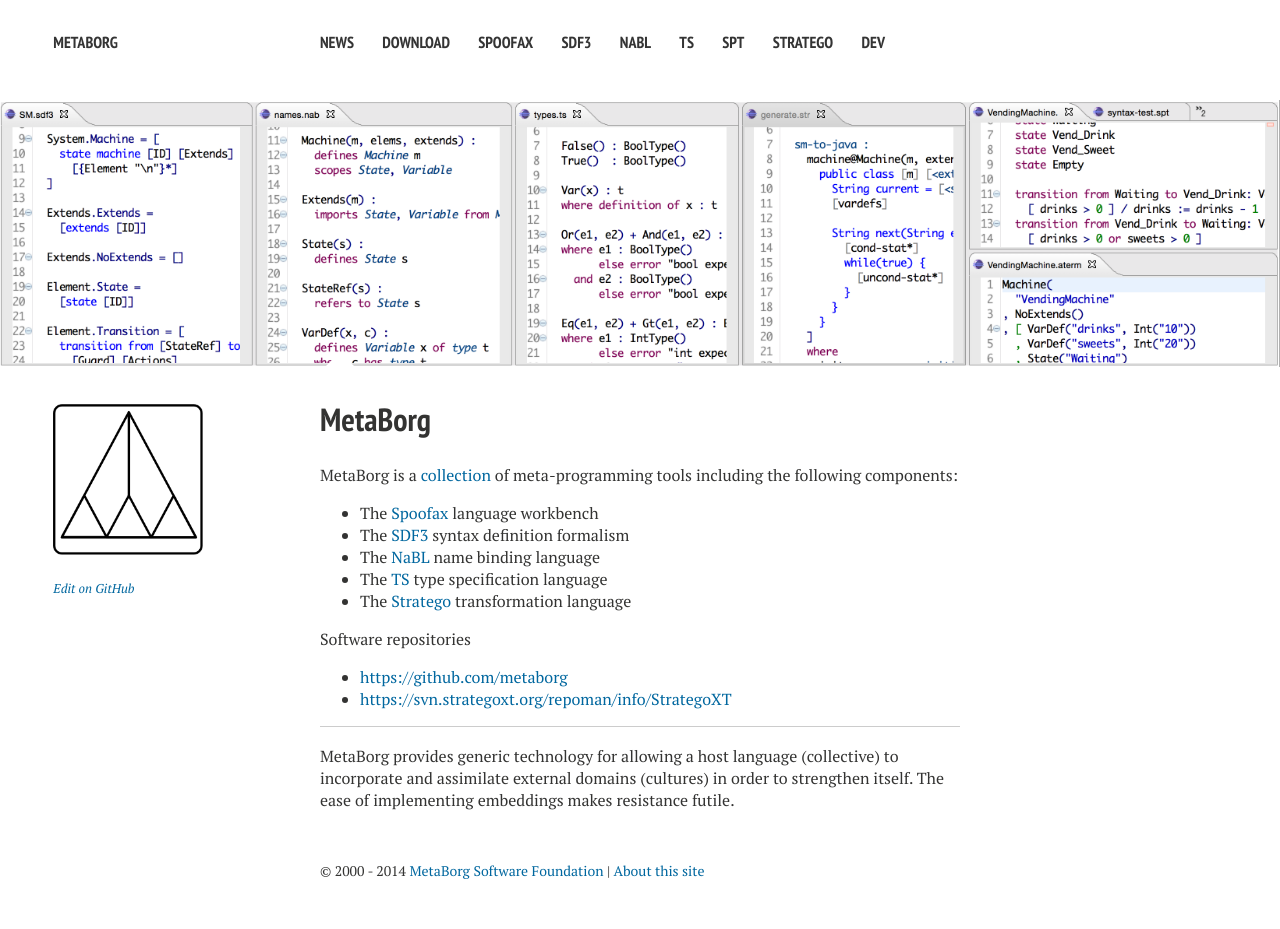
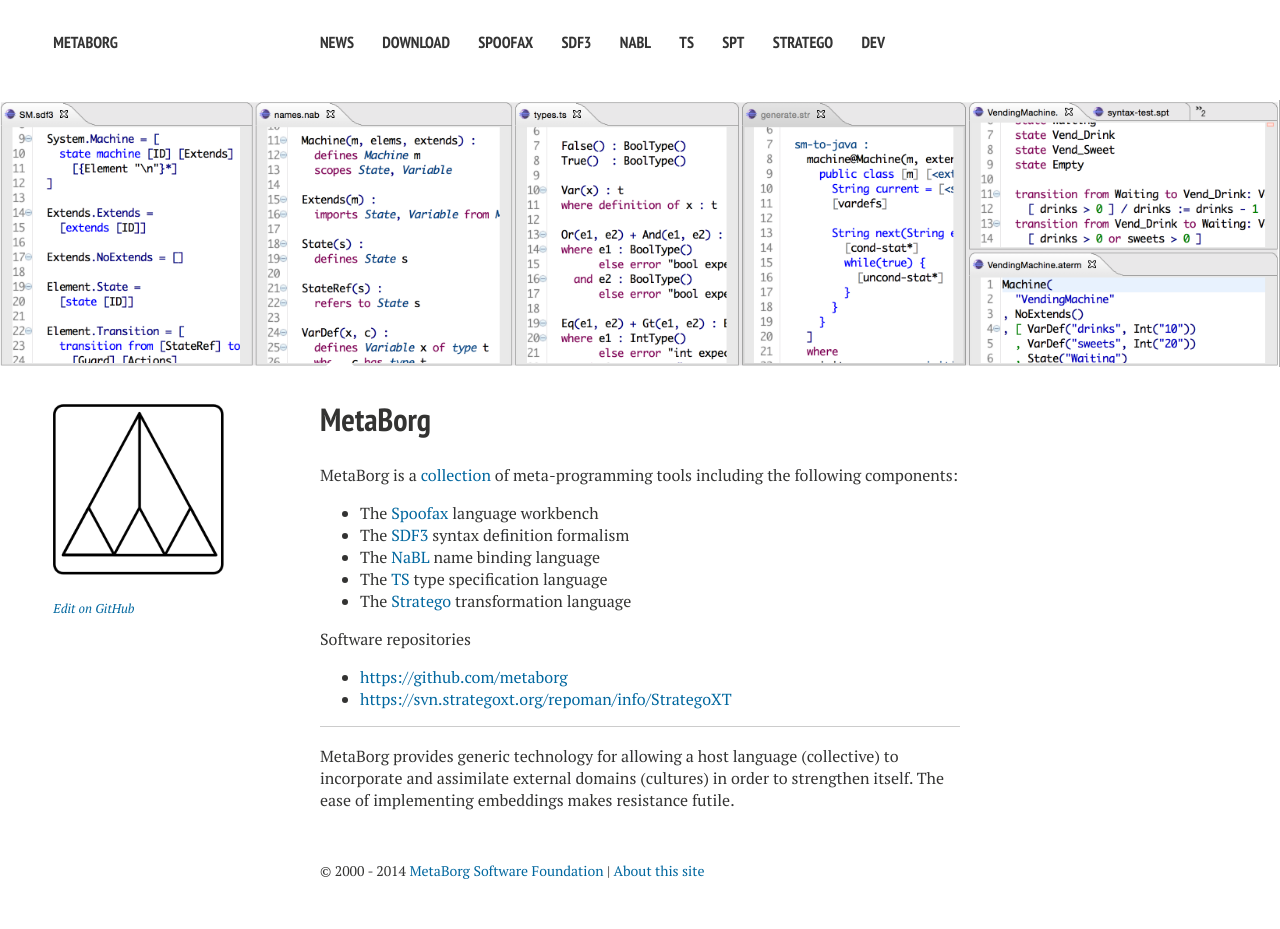
Before and after one commit to MartijnDwars/metaborg.github.io, a Jekyll site: the page built from index.md, in a window 1280 px wide. Built offline with Jekyll 4.4.1, drawn with Linux system fonts in a browser that asks for light colours; nearby versions of some CDN libraries.

Commit message:
responsive side picture

```diff
--- a/_sass/page.scss
+++ b/_sass/page.scss
@@ -362,11 +362,11 @@
 .article-author-side {
 	display: none;
 	.bio-photo {
-		max-width: 110px;
-		@include rounded(150px);
+		max-width: 100%;
+		@include rounded(100%);
 	}
 	.side-photo {
-		max-width: 150px;
+		max-width: 80%;
 	}
 	@media #{$small} {
 		display: block;
```
